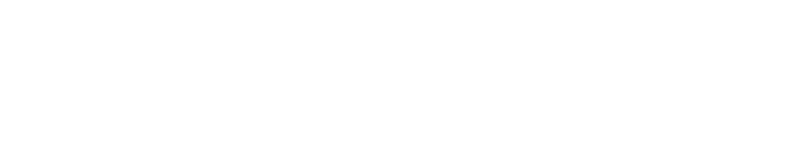
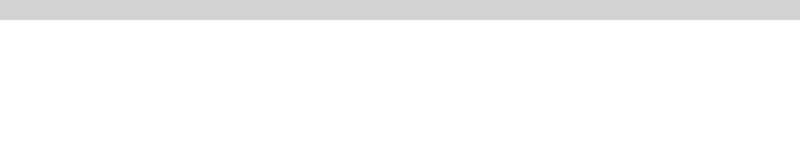
Before and after one commit to ozziehassel/TarpOS, an Electron app: page window/index.html in a window 800 px wide. Drawn offline with Linux system fonts and the light colour scheme.

Commit message:
fixed stylesheet
lol

```diff
--- a/window/index.html
+++ b/window/index.html
@@ -1,7 +1,7 @@
 <!DOCTYPE html>
 <html>
     <head>
-        <link rel='stylesheet' src='style.css'>
+        <link rel='stylesheet' href='style.css'>
     </head>
     <body>
         <div class='desktop'>
```
